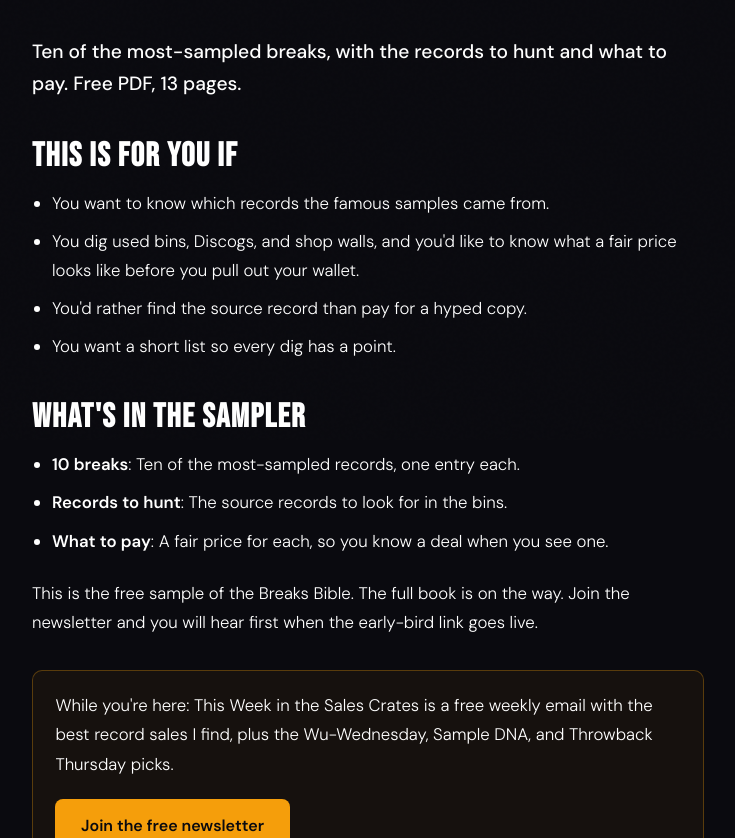
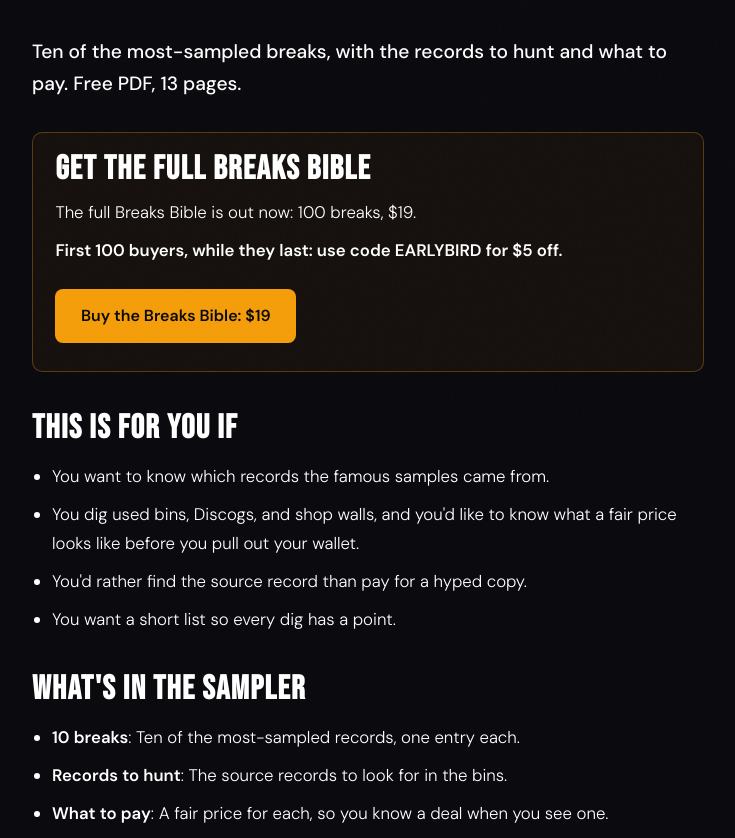
Before and after one commit to Phishhead35/digging-in-the-sales-crates, a React (Create React App) app: page /bundle in a window 1280 px wide. Shown: the part 360-1198 px from the top of the page, without its empty margins (272-1007 px from the left). Built offline with nearby package versions, Linux system fonts and the light colour scheme.

Commit message:
Add buy button and early bird note to /bundle

```diff
--- a/src/data/bundle.js
+++ b/src/data/bundle.js
@@ -65,7 +65,14 @@ export const BUNDLE = {
     { name: 'What to pay', what: 'A fair price for each, so you know a deal when you see one.' },
   ],
 
-  note: 'This is the free sample of the Breaks Bible. The full book is on the way. Join the newsletter and you will hear first when the early-bird link goes live.',
+  // Buy block, shown near the top of the landing page. buyUrl is the Stripe
+  // payment link for the full book. To pre-fill the early-bird code, add
+  // ?prefilled_promo_code=EARLYBIRD to it (test that first).
+  buyHeading: 'Get the full Breaks Bible',
+  buyLead: 'The full Breaks Bible is out now: 100 breaks, $19.',
+  buyEarlyBird: 'First 100 buyers, while they last: use code EARLYBIRD for $5 off.',
+  buyButton: 'Buy the Breaks Bible: $19',
+  buyUrl: 'https://buy.stripe.com/28EdR91kX3QpgZwffB0VO02',
 
   // Landing page buttons and copy
   downloadButton: 'Download the free sampler',
--- a/src/pages/BundlePage.jsx
+++ b/src/pages/BundlePage.jsx
@@ -121,6 +121,7 @@ export default function BundlePage({ mode = "landing" }) {
   });
 
   const onSignup = () => trackNewsletterClick(CLICK_SOURCES.BUNDLE_PAGE);
+  const onBuy = () => track("bundle_buy_click", { click_source: "bundle_page" });
   const onDownload = () =>
     track("bundle_download", { click_source: thanks ? "bundle_thanks" : "bundle_page" });
 
@@ -185,6 +186,15 @@ export default function BundlePage({ mode = "landing" }) {
           <p key={i} style={styles.lead}>{text}</p>
         ))}
 
+        <div style={styles.card}>
+          <h2 style={{ ...styles.h2, margin: "0 0 0.75rem" }}>{BUNDLE.buyHeading}</h2>
+          <p style={{ ...styles.p, margin: "0 0 0.5rem" }}>{BUNDLE.buyLead}</p>
+          <p style={{ ...styles.p, margin: "0 0 1rem", fontWeight: 600 }}>{BUNDLE.buyEarlyBird}</p>
+          <a href={BUNDLE.buyUrl} onClick={onBuy} style={styles.button}>
+            {BUNDLE.buyButton}
+          </a>
+        </div>
+
         <h2 style={styles.h2}>{BUNDLE.forYouHeading}</h2>
         <ul style={styles.ul}>
           {BUNDLE.forYouIf.map((text) => (
@@ -201,8 +211,6 @@ export default function BundlePage({ mode = "landing" }) {
           ))}
         </ul>
 
-        <p style={styles.p}>{BUNDLE.note}</p>
-
         <div style={styles.card}>
           <p style={{ ...styles.p, margin: "0 0 0.75rem" }}>{BUNDLE.newsletterPitch}</p>
           {signupLink(BUNDLE.signupButton)}
```
Also changed, not shown: scripts/prerender.mjs (+7 -3 lines).
